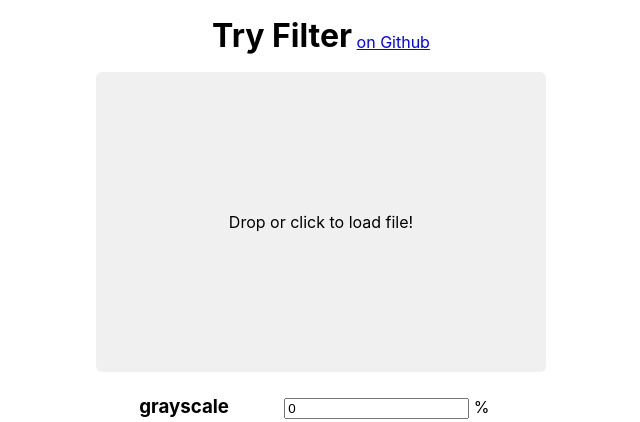
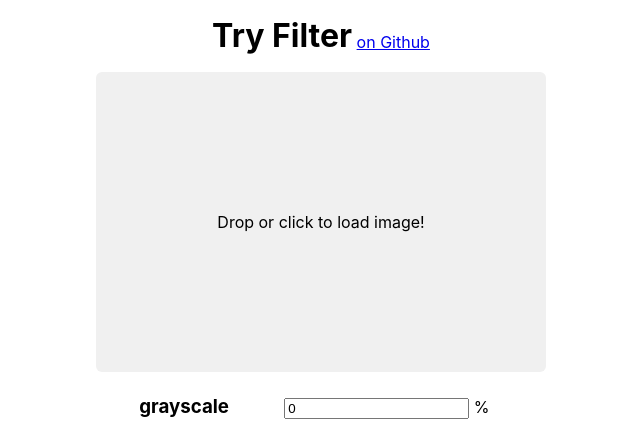
Before and after one commit to Cygra/easy-filter, a React app: page / in a window 1280 px wide. Shown: the top 422 px of the page, without its empty margins (319-959 px from the left). Built offline with nearby package versions, Linux system fonts and the light colour scheme.

Commit message:
file -> image

```diff
--- a/src/App.tsx
+++ b/src/App.tsx
@@ -98,10 +98,10 @@ class App extends Component<Props, State> {
   get labelText(): string {
     switch (this.state.dragStatus) {
       case FileStatus.DRAG_ENTER:
-        return 'Drop to load file!';
+        return 'Drop to load image!';
       case FileStatus.NULL:
       default:
-        return 'Drop or click to load file!';
+        return 'Drop or click to load image!';
     }
   }
 
@@ -141,7 +141,7 @@ class App extends Component<Props, State> {
         <Header />
         {imgUrl ? (
           <>
-            <button onClick={this.reloadFile}>Reload File</button>
+            <button onClick={this.reloadFile}>Reload Image</button>
             <img src={imgUrl} style={{ filter }} /><br />
           </>
         ) : (
```
